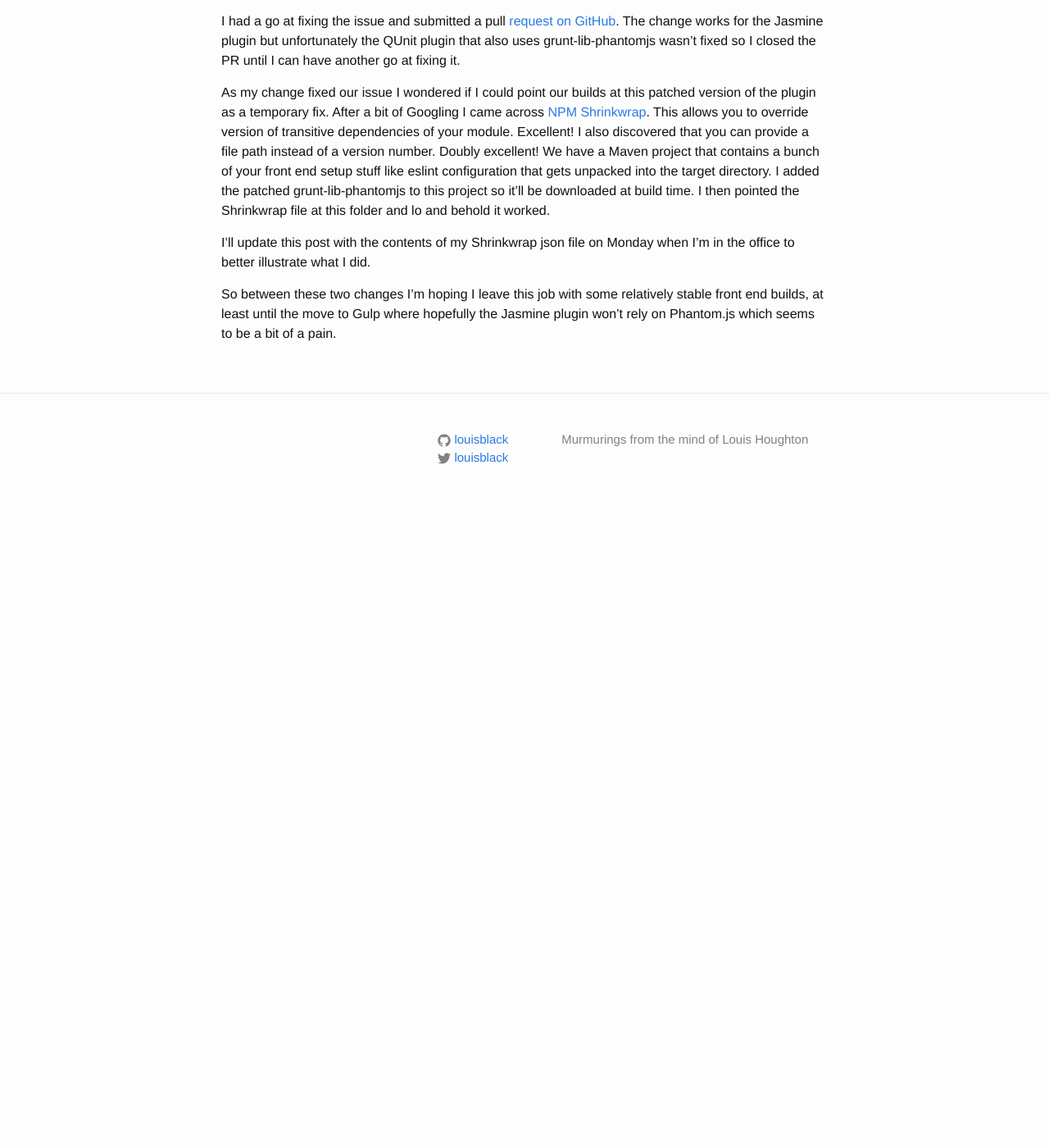
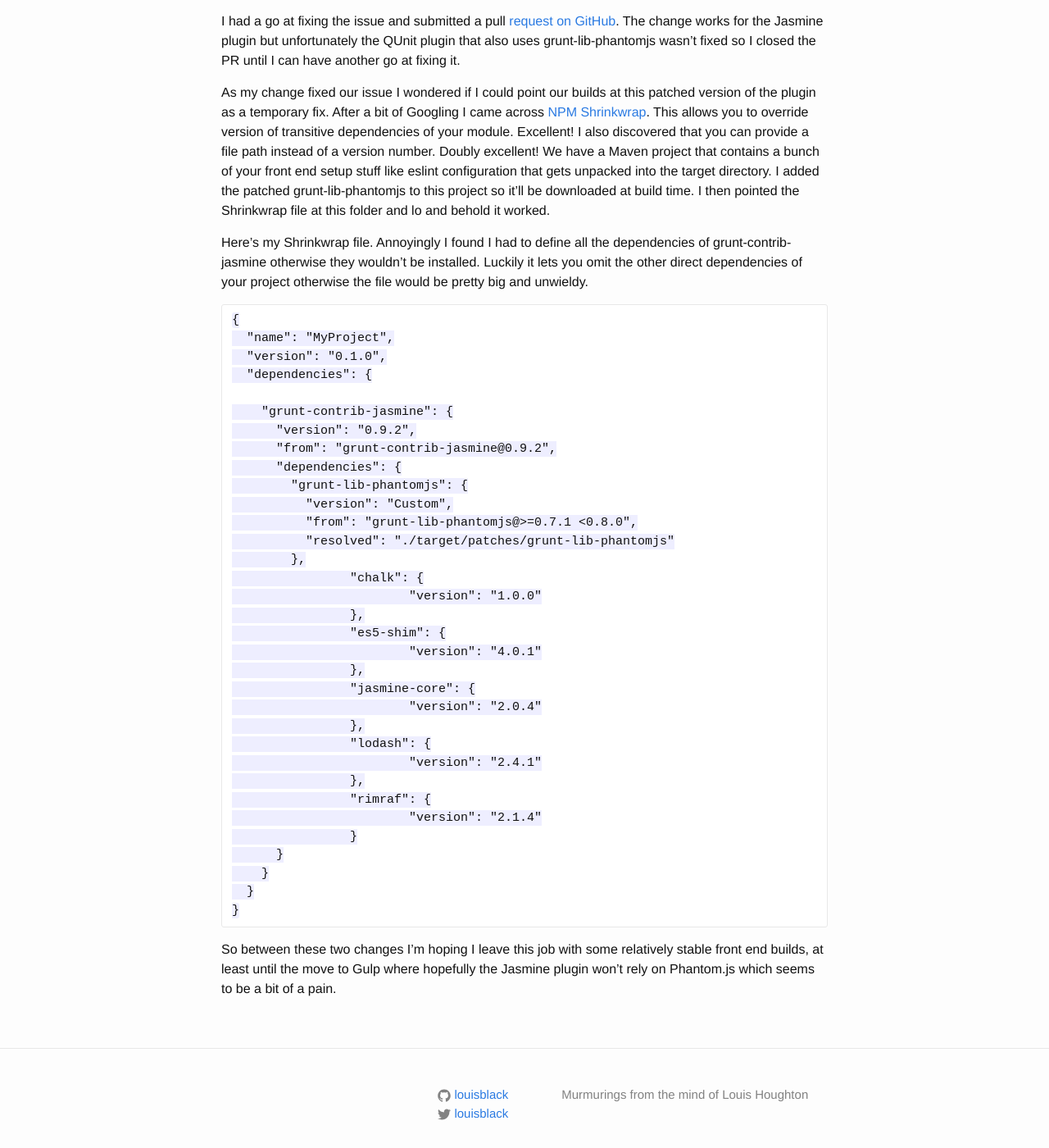
Before and after one commit to Louisblack/Louisblack.github.io, a Jekyll site: the page built from _posts/2015-10-24-grunt-and-jasmine.md, in a window 1280 px wide and 1400 px high, scrolled down 1667 px. Shown: the whole window at 82% size. Built offline with Jekyll 4.4.1, drawn with Linux system fonts in a browser that asks for light colours; before the commit the page ends 2297 px from its top, so only the background shows below that.

Commit message:
Adding shrinkwrap file contents to post

````diff
--- a/_posts/2015-10-24-grunt-and-jasmine.md
+++ b/_posts/2015-10-24-grunt-and-jasmine.md
@@ -27,6 +27,42 @@
 
 As my change fixed our issue I wondered if I could point our builds at this patched version of the plugin as a temporary fix. After a bit of Googling I came across [NPM Shrinkwrap](https://docs.npmjs.com/cli/shrinkwrap). This allows you to override version of transitive dependencies of your module. Excellent! I also discovered that you can provide a file path instead of a version number. Doubly excellent! We have a Maven project that contains a bunch of your front end setup stuff like eslint configuration that gets unpacked into the target directory. I added the patched grunt-lib-phantomjs to this project so it'll be downloaded at build time. I then pointed the Shrinkwrap file at this folder and lo and behold it worked.
 
-I'll update this post with the contents of my Shrinkwrap json file on Monday when I'm in the office to better illustrate what I did.
+Here's my Shrinkwrap file. Annoyingly I found I had to define all the dependencies of grunt-contrib-jasmine otherwise they wouldn't be installed. Luckily it lets you omit the other direct dependencies of your project otherwise the file would be pretty big and unwieldy.
+
+```
+{
+  "name": "MyProject",
+  "version": "0.1.0",
+  "dependencies": {
+
+    "grunt-contrib-jasmine": {
+      "version": "0.9.2",
+      "from": "grunt-contrib-jasmine@0.9.2",
+      "dependencies": {
+        "grunt-lib-phantomjs": {
+          "version": "Custom",
+          "from": "grunt-lib-phantomjs@>=0.7.1 <0.8.0",
+          "resolved": "./target/patches/grunt-lib-phantomjs"
+        },
+		"chalk": {
+			"version": "1.0.0"
+		},
+		"es5-shim": {
+			"version": "4.0.1"
+		},
+		"jasmine-core": {
+			"version": "2.0.4"
+		},
+		"lodash": {
+			"version": "2.4.1"
+		},
+		"rimraf": {
+			"version": "2.1.4"
+		}
+      }
+    }
+  }
+}
+```
 
 So between these two changes I'm hoping I leave this job with some relatively stable front end builds, at least until the move to Gulp where hopefully the Jasmine plugin won't rely on Phantom.js which seems to be a bit of a pain.
````
